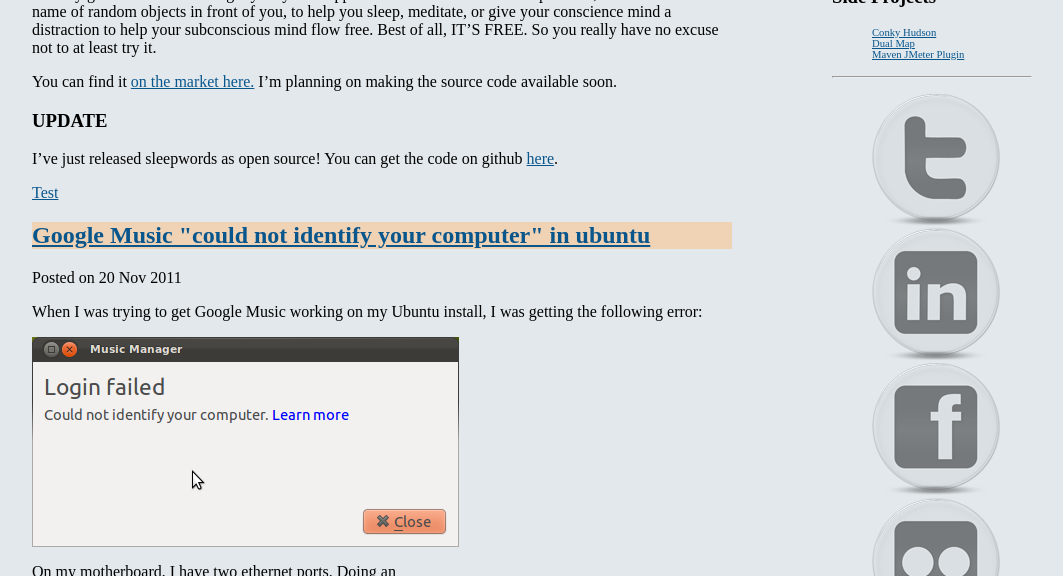
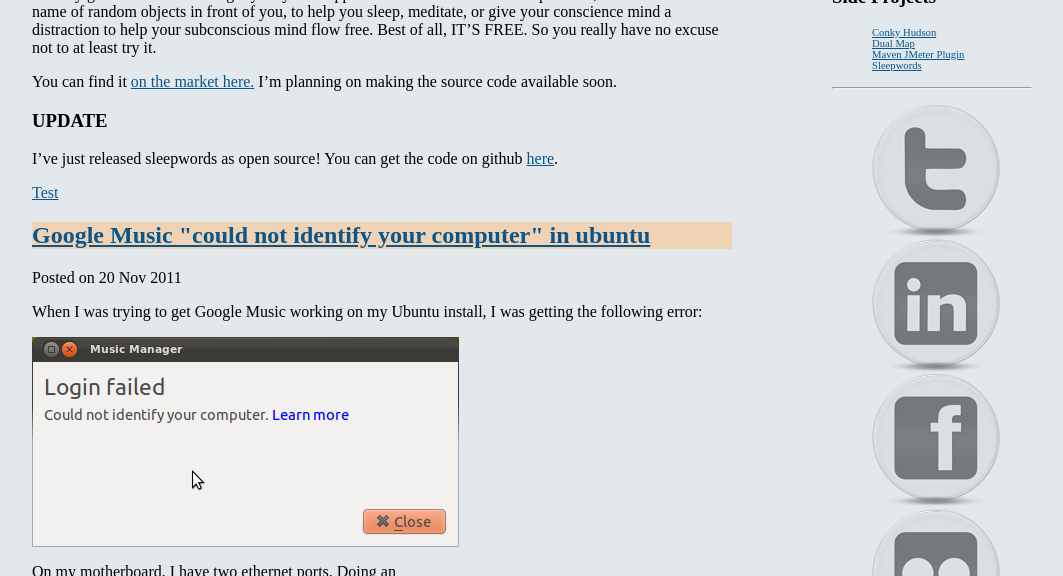
Before and after one commit to Ronnie76er/ronalleva, a Jekyll site: the page built from index.html, in a window 1280 px wide and 900 px high, cut to the strip 324-900 px from the top of the window. Shown: the whole strip, without its empty margins (108-1171 px from the left). Built offline with Jekyll 4.4.1, drawn with Linux system fonts in a browser that asks for light colours; some web fonts are replaced; Markdown is read by kramdown in place of the engine named in the settings; comment, search, counter and statistics services are not loaded.

Commit message:
Add sleepwords to list of projects

```diff
--- a/_layouts/default.html
+++ b/_layouts/default.html
@@ -15,6 +15,7 @@ layout: main
 		     	<li><a href="/pages/conky-hudson.html" >Conky Hudson</a></li>
   		     	<li><a href="/pages/dual-map.html" >Dual Map</a></li>
 		     	<li><a href="/pages/maven-jmeter-plugin.html" >Maven JMeter Plugin</a></li>
+			<li><a href="https://github.com/Ronnie76er/sleepwords" >Sleepwords</a></li>
 	     </ul>
 	     <hr>
         <ul>
```
